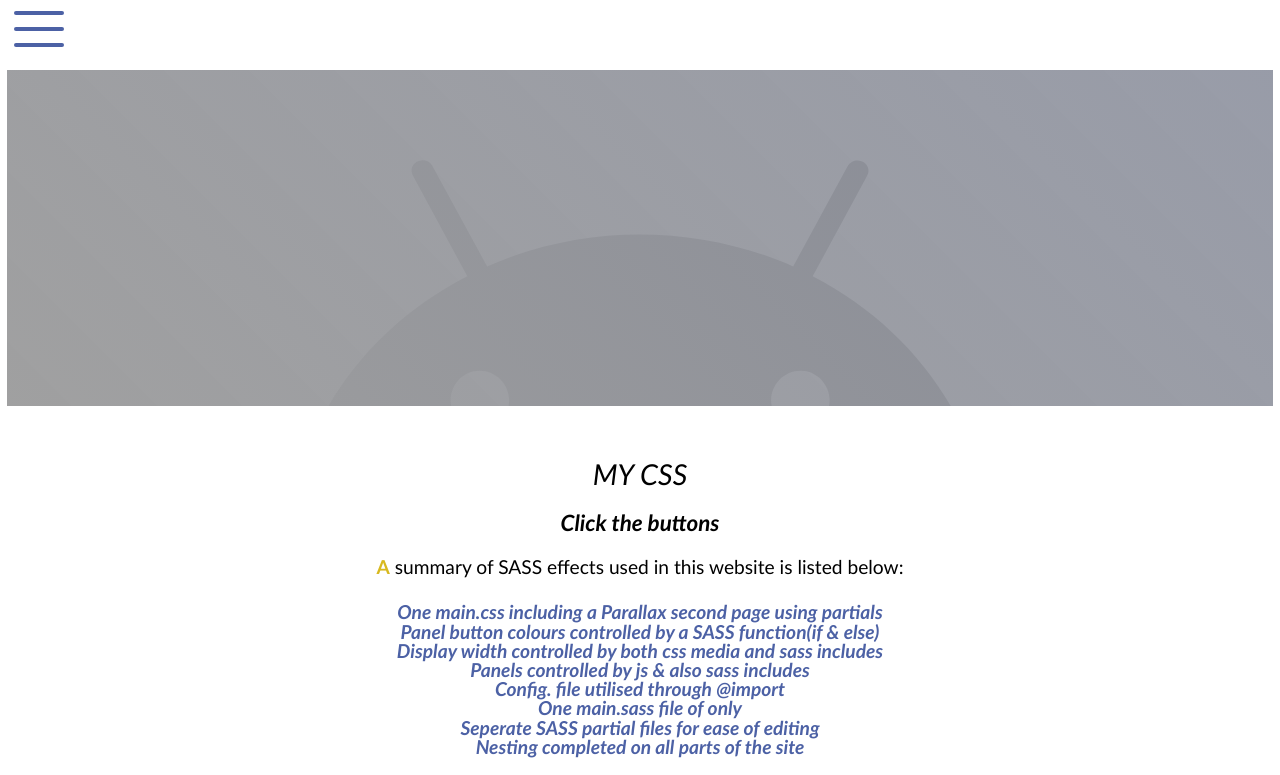
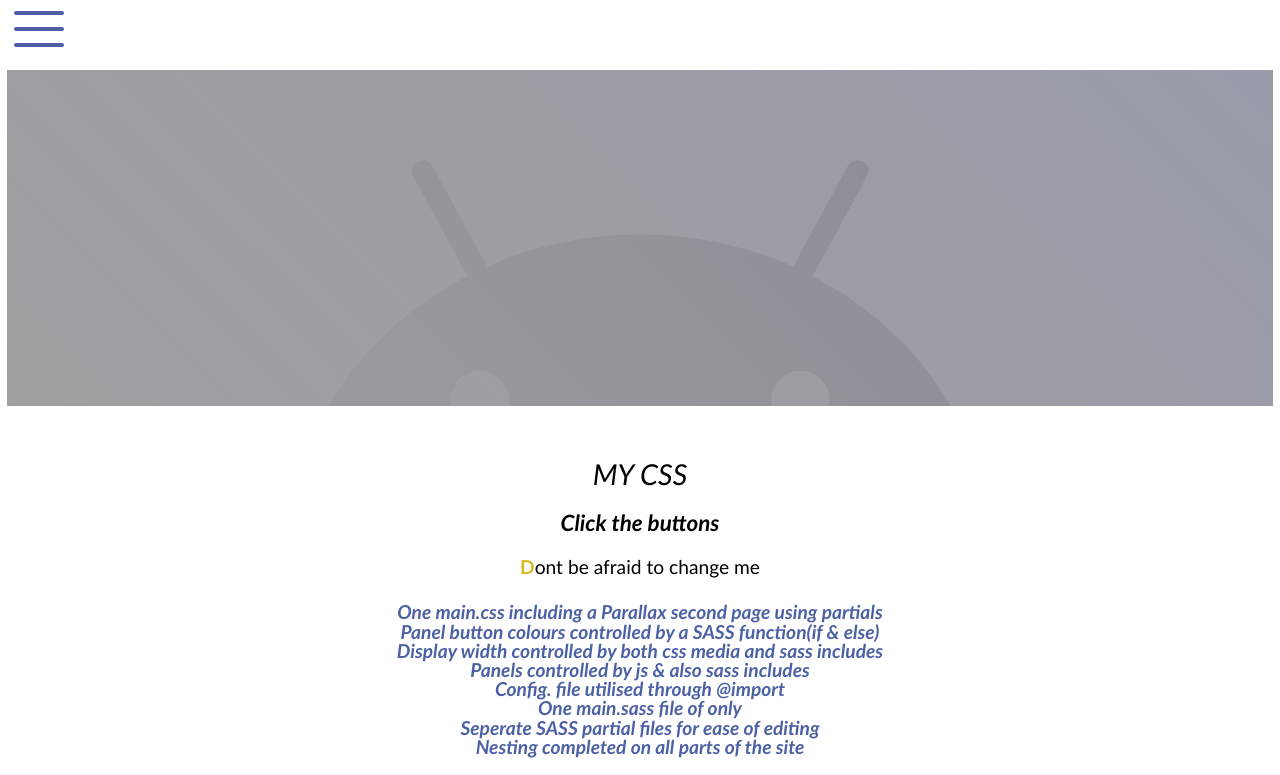
Before and after one commit to Robbozinoz/scss_test, a plain HTML site: page index.html in a window 1280 px wide. Shown: the top 775 px of the page. Drawn offline with Linux system fonts and the light colour scheme.

Commit message:
Johns first branch

```diff
--- a/index.html
+++ b/index.html
@@ -69,7 +69,7 @@
                 <div class="info-box-clear">
                     <h2>My CSS</h2>
                     <h3>Click the buttons</h3>
-                    <p>A summary of SASS effects used in this website is listed below:</p>
+                    <p>Dont be afraid to change me</p>
                     <ul>
                         <li class="list-item">One main.css including a Parallax second page using partials</li>
                         <li class="list-item">Panel button colours controlled by a SASS function(if & else)</li>
```
Also changed, not shown: skye.html (+1 -1 lines).
